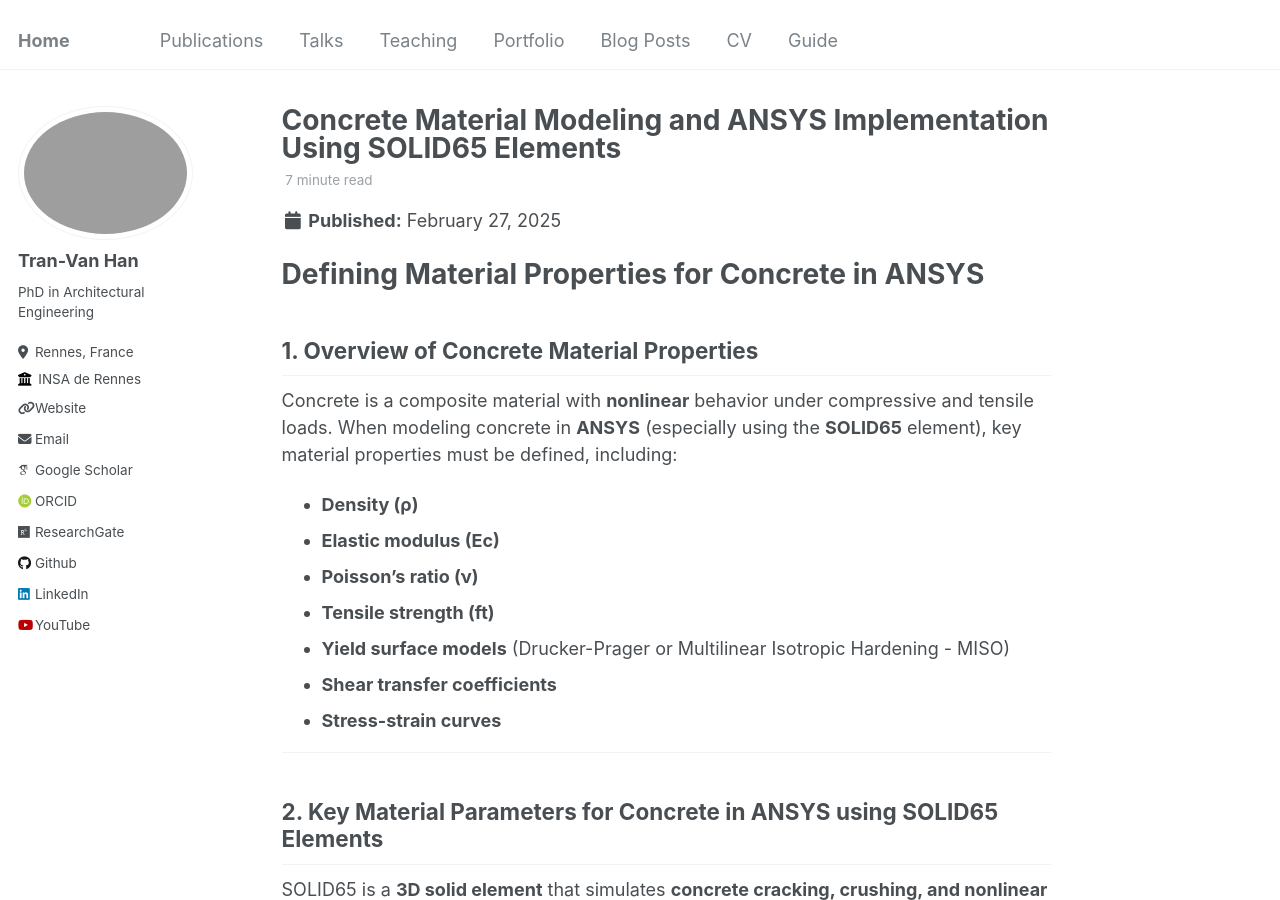
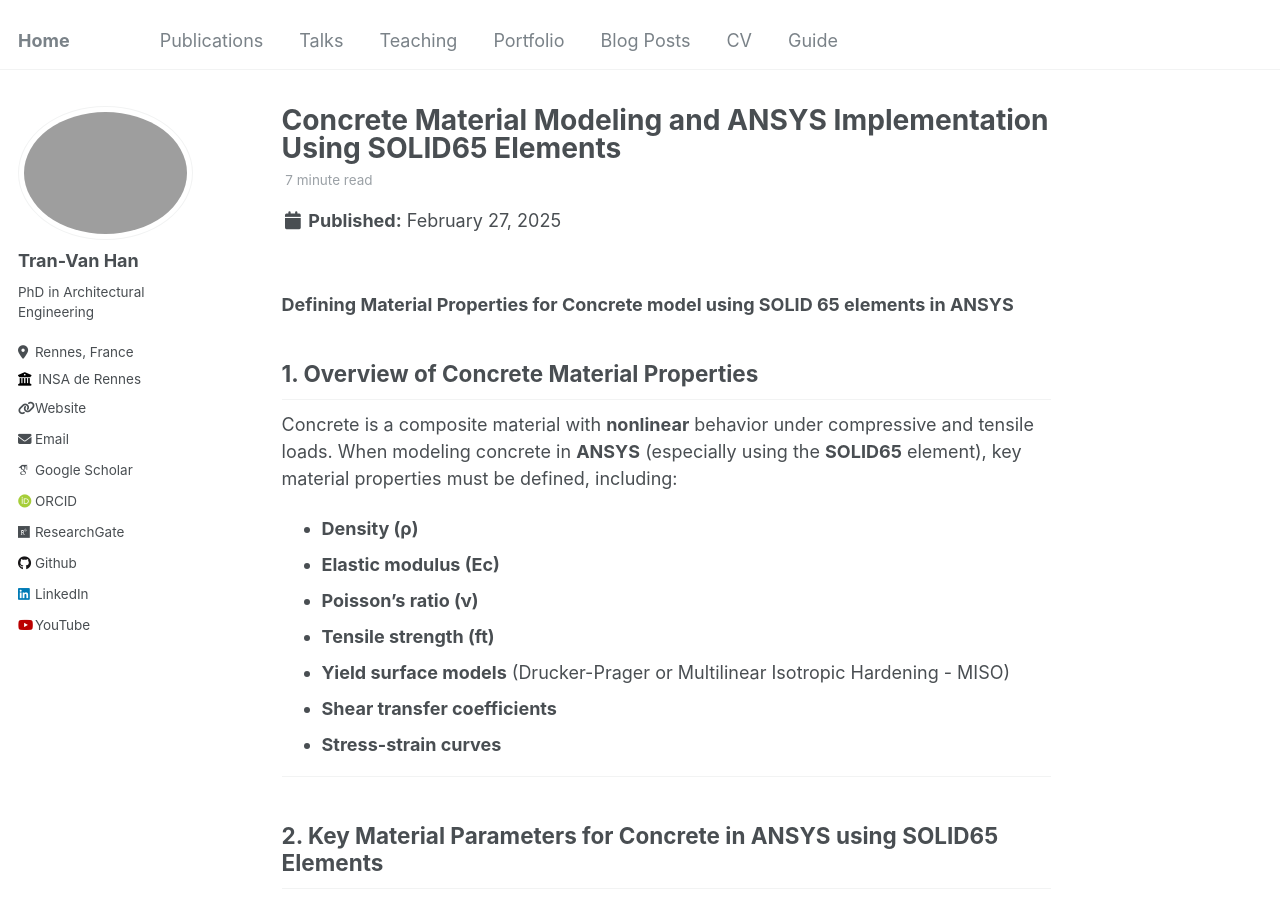
Before and after one commit to tranhan1405/tranhan1405.github.io, a Jekyll site: the page built from _posts/2025-02-27-ansys-solid65.md, in a window 1280 px wide and 900 px high. Built offline with Jekyll 4.4.1, drawn with Linux system fonts in a browser that asks for light colours; some web fonts are replaced.

Commit message:
Update 2025-02-27-ansys-solid65.md

```diff
--- a/_posts/2025-02-27-ansys-solid65.md
+++ b/_posts/2025-02-27-ansys-solid65.md
@@ -11,7 +11,7 @@ tags:
 ---
 
 
-# Defining Material Properties for Concrete in ANSYS
+### Defining Material Properties for Concrete model using SOLID 65 elements in ANSYS
 
 ## 1. Overview of Concrete Material Properties
 Concrete is a composite material with **nonlinear** behavior under compressive and tensile loads. When modeling concrete in **ANSYS** (especially using the **SOLID65** element), key material properties must be defined, including:
```
